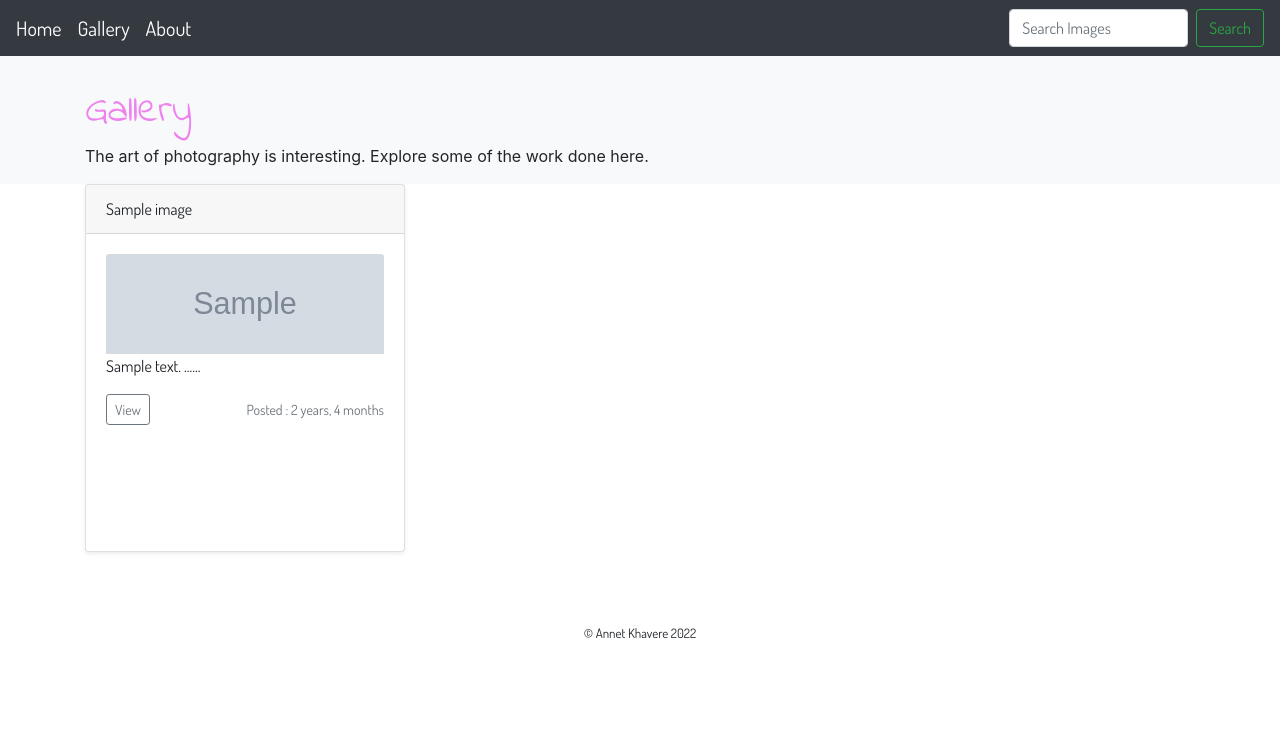
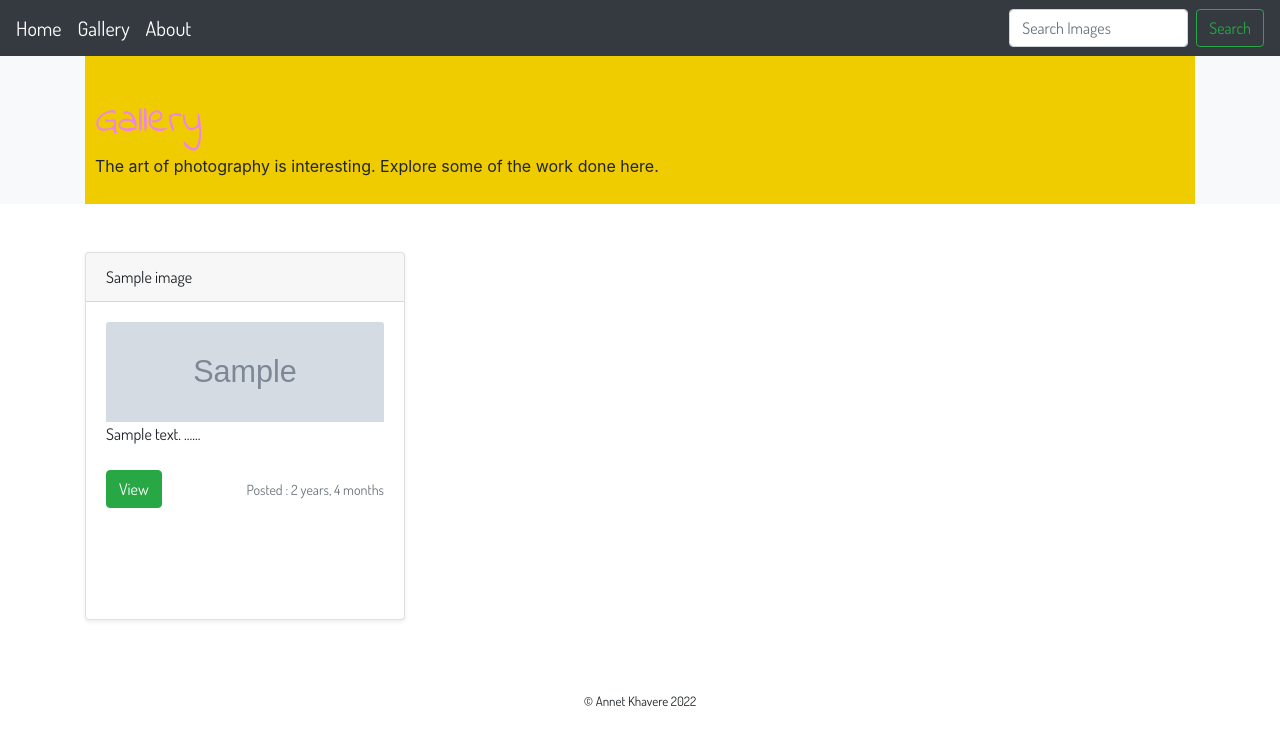
Before and after one commit to anneyk/gallery-app, a Django app: page /gallery/ in a window 1280 px wide. Shown: the top 746 px of the page. Run offline with Django 3.2, Linux system fonts and the light colour scheme; tables that the repository leaves empty hold one stand-in row (values such as "Sample post"); grey boxes marked "Sample" are stand-in pictures; some libraries are stand-ins or nearby versions.

Commit message:
change the button's color

```diff
--- a/images/templates/category_detail.html
+++ b/images/templates/category_detail.html
@@ -9,7 +9,7 @@
       <p class="card-text">{{image.summary}}</p>
       <div class="d-flex justify-content-between align-items-center">
         <div class="btn-group">
-          <button type="button" class="btn btn-sm btn-outline-secondary" data-toggle="modal" data-target="#myModal{{image.id}}">View</button>
+          <button type="button" class="btn btn-success" data-toggle="modal" data-target="#myModal{{image.id}}">View</button>
         </div>
         <small class="text-muted">{{image.pub_date}}</small>
       </div>
--- a/images/templates/gallery/gallery.html
+++ b/images/templates/gallery/gallery.html
@@ -16,19 +16,21 @@
 <div id="colorlib-main">
         <section class="ftco-section bg-light ftco-bread">
             <div class="container">
-                <div class="row no-gutters slider-text align-items-center">
+                <div class="row no-gutters slider-text align-items-center"style="background-color: #EFCC00; padding:10px;">
           <div class="col-md-9 ftco-animate">
             <p class="breadcrumbs"><span class="mr-2"><a
                 href="index.html">Home</a></span> <span>Gallery</span></p>
 
-                <br>
-                <br>
+                <br/>
+                <br/>
             <h1>Gallery</h1>
             <p> The art of photography is interesting. Explore some of the work done here.</p>
           </div>
         </div>
             </div>
         </section>
+      <br/>
+      <br/>
         {% include 'gallery/show_album.html' %}
     </div>
 
--- a/images/templates/gallery/show_album.html
+++ b/images/templates/gallery/show_album.html
@@ -15,7 +15,7 @@
             <p class="card-text">{{image.summary}}</p>
             <div class="d-flex justify-content-between align-items-center">
               <div class="btn-group">
-                <button type="button" class="btn btn-sm btn-outline-secondary" data-toggle="modal" data-target="#myModal{{image.id}}">View</button>
+                <button type="button" class="btn btn-success my-2" data-toggle="modal" data-target="#myModal{{image.id}}">View</button>
               </div>
               <small class="text-muted">Posted : {{image.pub_date|timesince}}</small>
             </div>
@@ -41,8 +41,8 @@
 <div class="modal-body">Location:{{image.location}}</div>
 <div class="modal-footer">
 
-  <button type="button" class="btn btn-info" value="{{ image.photo.url }}" onclick="copyURL(this.value)">Copy URL</button>
-  <button type="button" class="btn btn-secondary" data-dismiss="modal">Close</button>
+  <button type="button" class="btn btn-success" value="{{ image.photo.url }}" onclick="copyURL(this.value)">Copy URL</button>
+  <button type="button" class="btn btn-success" data-dismiss="modal">Close</button>
 </div>
 </div>
 </div>
--- a/images/templates/modal.html
+++ b/images/templates/modal.html
@@ -15,7 +15,7 @@
       <div class="modal-body">Location:{{image.location}}</div>
       <div class="modal-footer">
 
-        <button type="button" class="btn btn-info" value="https://django-photo-gallery.herokuapp.com{{ image.photo.url }}" onclick="copyURL(this.value)">Copy URL</button>
+        <button type="button" class="btn btn-info" value="{{ image.photo.url }}" onclick="copyURL(this.value)">Copy URL</button>
         <button type="button" class="btn btn-secondary" data-dismiss="modal">Close</button>
       </div>
     </div>
```
